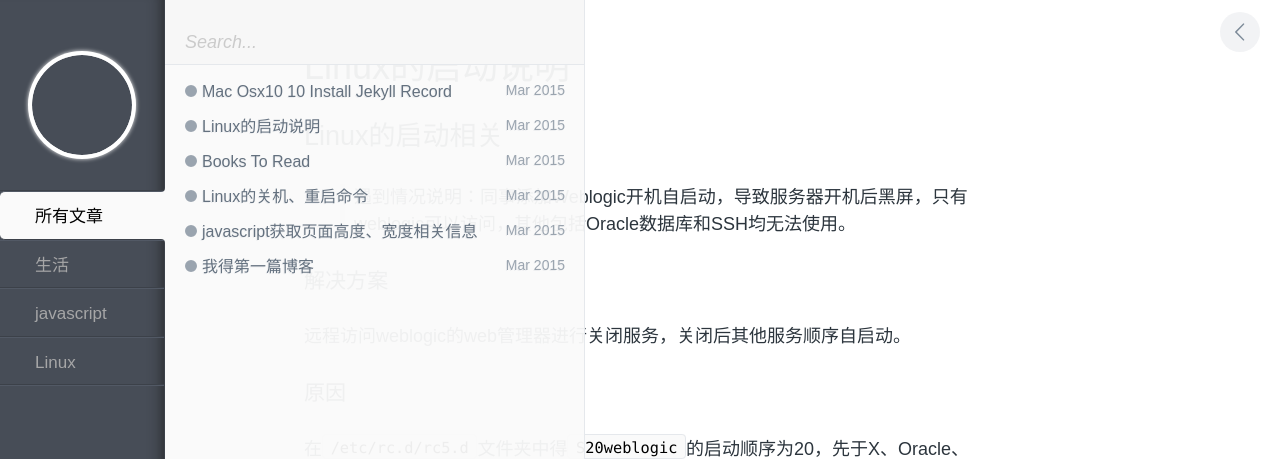
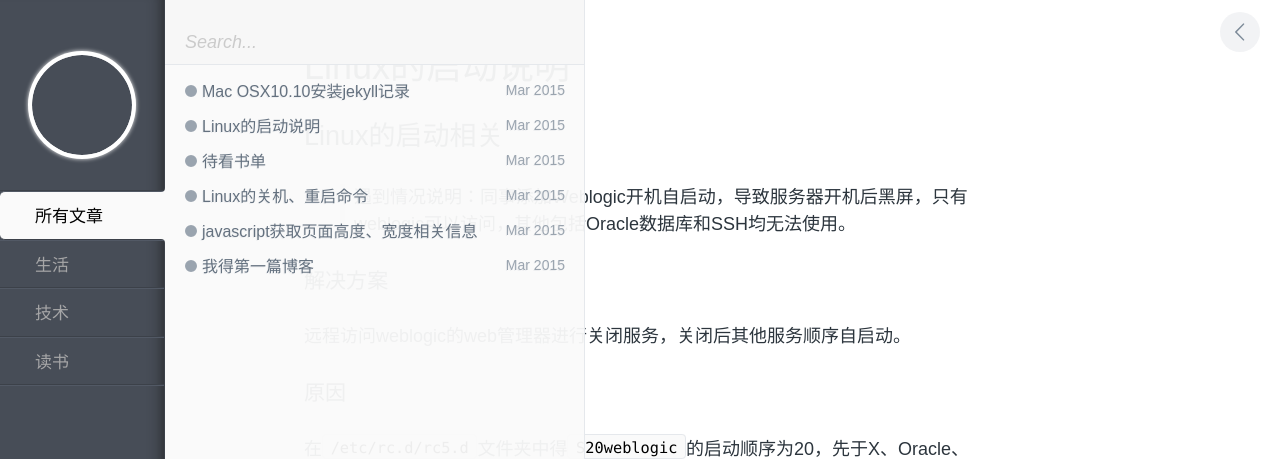
Before and after one commit to RockingWang/rockingwang.github.io, a Jekyll site: the page built from _posts/linux/2015-03-20-Linux-init.md, in a window 1280 px wide. Shown: the top 459 px of the page. Built offline with Jekyll 4.4.1, drawn with Linux system fonts in a browser that asks for light colours.

Commit message:
博客更新

```diff
--- a/_posts/javascript/2015-03-08-js-get-height-methods.md
+++ b/_posts/javascript/2015-03-08-js-get-height-methods.md
@@ -1,7 +1,7 @@
 ---
 layout: post
 title: javascript获取页面高度、宽度相关信息
-category: javascript
+category: 技术
 keywords: javascript height
 ---
 ### 浏览器区别
--- a/_posts/linux/2015-03-20-Linux-init.md
+++ b/_posts/linux/2015-03-20-Linux-init.md
@@ -1,7 +1,7 @@
 ---
 layout: post
 title: Linux的启动说明
-category: Linux
+category: 技术
 keywords: linux init
 ---
 
--- a/_posts/linux/2015-03-23-mac-osx10-10-install-jekyll-record.md
+++ b/_posts/linux/2015-03-23-mac-osx10-10-install-jekyll-record.md
@@ -1,3 +1,9 @@
+---
+layout: post
+title: Mac OSX10.10安装jekyll记录
+category: 技术
+keywords: jekyll
+---
 #Mac OSX10.10 安装jekyll记录
 
 ###安装方式
--- a/_posts/read/2015-03-18-books-to-read.md
+++ b/_posts/read/2015-03-18-books-to-read.md
@@ -1,3 +1,9 @@
+---
+layout: post
+title: 待看书单
+category: 读书
+keywords: 博客
+---
 #待看书单
 * 孟子趣说
 * Python
```
Also changed, not shown: _posts/linux/2015-03-10-how-to-shutdown-or-reboot-a-linux-os.md (+1 -1 lines), 1 other file.
